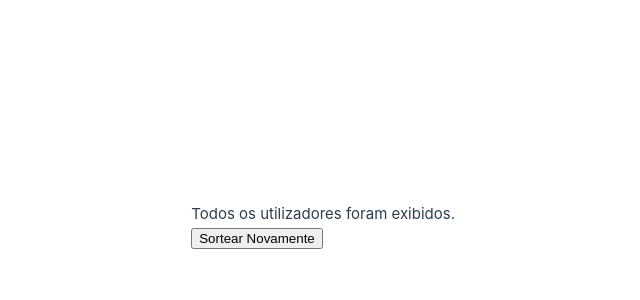
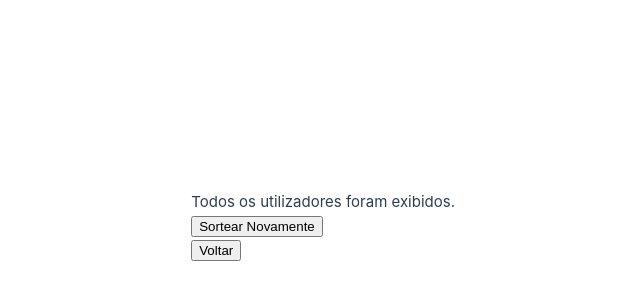
Before and after one commit to fernandogiroto/trickster_app, a Vue app: page /game in a window 1280 px wide. Shown: the part 174-474 px from the top of the page, without its empty margins (185-825 px from the left). Built offline with nearby package versions, Linux system fonts and the light colour scheme.

Commit message:
Add backHome function

```diff
--- a/src/views/GameView.vue
+++ b/src/views/GameView.vue
@@ -13,6 +13,7 @@
       <p>Todos os utilizadores foram exibidos.</p>
       <button @click="refreshGame">Sortear Novamente</button>
     </div>
+    <button @click="backHome">Voltar</button>
   </div>
 </template>
 
@@ -22,12 +23,17 @@
     import {onMounted, computed, ref} from 'vue';
     import { useGameStore } from '@/stores/game';
     import wordData from '@/utils/words';
+    import router from '@/router';
 
     const store = useGameStore();
     const words = wordData.words;
     const currentIndex = ref(0);
     const showWord = ref(false);
     const currentUser = computed(() => store.users[currentIndex.value]);
+
+    const backHome = () => {
+      router.push({name:'home'})
+    }
 
     const nextUser = () => {
         showWord.value = false;
```
